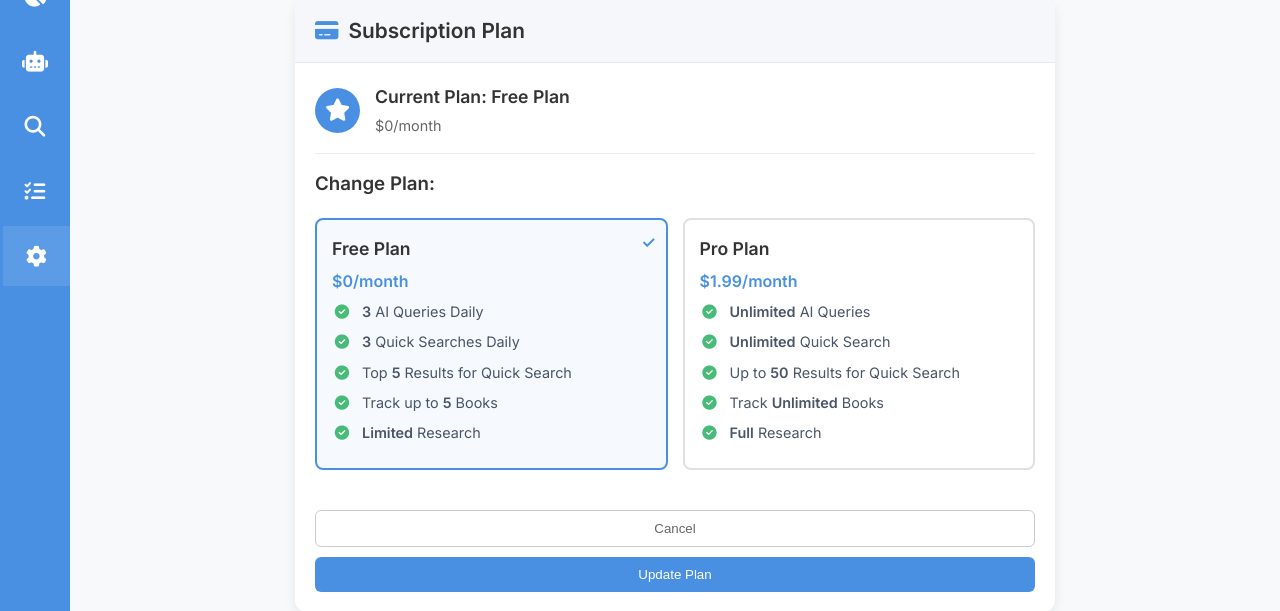
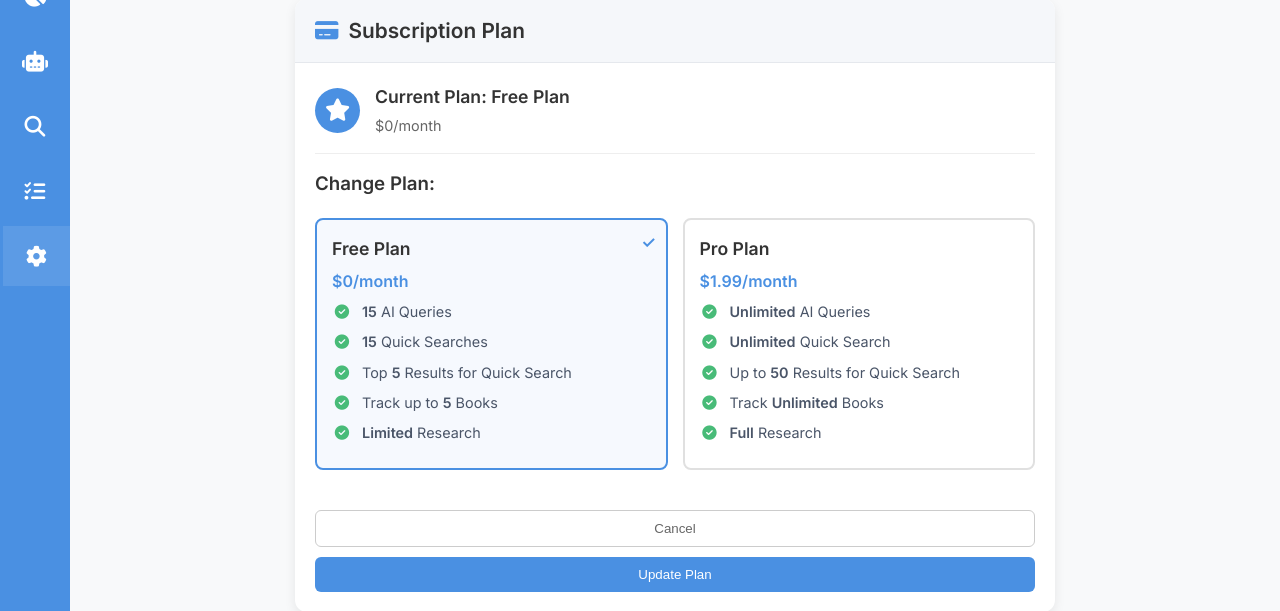
Before and after one commit to Jils-Patel/Bookify, a Flask app: page /Settings in a window 1280 px wide. Shown: the part 179-790 px from the top of the page. Run offline with Flask 2, Linux system fonts and the light colour scheme; the visitor is signed in with stand-in values (Sample User, id 1); data that the repository does not hold is empty; some libraries are stand-ins or nearby versions.

Commit message:
UI changes

```diff
--- a/templates/homepage.html
+++ b/templates/homepage.html
@@ -311,8 +311,8 @@
                                 </div>
                                 <div class="pricing-features">
                                     <ul>
-                                        <li><i class="fas fa-check-circle"></i> <b>3</b>&nbsp;AI Queries Daily</li>
-                                        <li><i class="fas fa-check-circle"></i> <b>3</b>&nbsp;Quick Searches Daily</li>
+                                        <li><i class="fas fa-check-circle"></i> <b>15</b>&nbsp;AI Queries</li>
+                                        <li><i class="fas fa-check-circle"></i> <b>15</b>&nbsp;Quick Searches</li>
                                         <li><i class="fas fa-check-circle"></i> Top&nbsp;<b>5</b>&nbsp;Results for Quick Search</li>
                                         <li><i class="fas fa-check-circle"></i> Track up to&nbsp;<b>5</b>&nbsp;Books</li>
                                         <li><i class="fas fa-check-circle"></i> <b>Limited</b>&nbsp;Research</li>
--- a/templates/index.html
+++ b/templates/index.html
@@ -283,8 +283,8 @@
                         </div>
                         <div class="pricing-features">
                             <ul>
-                                <li><i class="fas fa-check-circle"></i> <b>3</b>&nbsp;AI Queries Daily</li>
-                                <li><i class="fas fa-check-circle"></i> <b>3</b>&nbsp;Quick Searches Daily</li>
+                                <li><i class="fas fa-check-circle"></i> <b>15</b>&nbsp;AI Queries</li>
+                                <li><i class="fas fa-check-circle"></i> <b>15</b>&nbsp;Quick Searches</li>
                                 <li><i class="fas fa-check-circle"></i> Top&nbsp;<b>5</b>&nbsp;Results for Quick Search</li>
                                 <li><i class="fas fa-check-circle"></i> Track up to&nbsp;<b>5</b>&nbsp;Books</li>
                                 <li><i class="fas fa-check-circle"></i> <b>Limited</b>&nbsp;Research</li>
--- a/templates/settings.html
+++ b/templates/settings.html
@@ -89,8 +89,8 @@
                                         <div class="plan-price">$0/month</div>
                                         <div class="plan-features">
                                             <ul>
-                                                <li><i class="fas fa-check-circle"></i> <b>3</b>&nbsp;AI Queries Daily</li>
-                                                <li><i class="fas fa-check-circle"></i> <b>3</b>&nbsp;Quick Searches Daily</li>
+                                                <li><i class="fas fa-check-circle"></i> <b>15</b>&nbsp;AI Queries</li>
+                                                <li><i class="fas fa-check-circle"></i> <b>15</b>&nbsp;Quick Searches</li>
                                                 <li><i class="fas fa-check-circle"></i> Top&nbsp;<b>5</b>&nbsp;Results for Quick Search</li>
                                                 <li><i class="fas fa-check-circle"></i> Track up to&nbsp;<b>5</b>&nbsp;Books</li>
                                                 <li><i class="fas fa-check-circle"></i> <b>Limited</b>&nbsp;Research</li>
```
